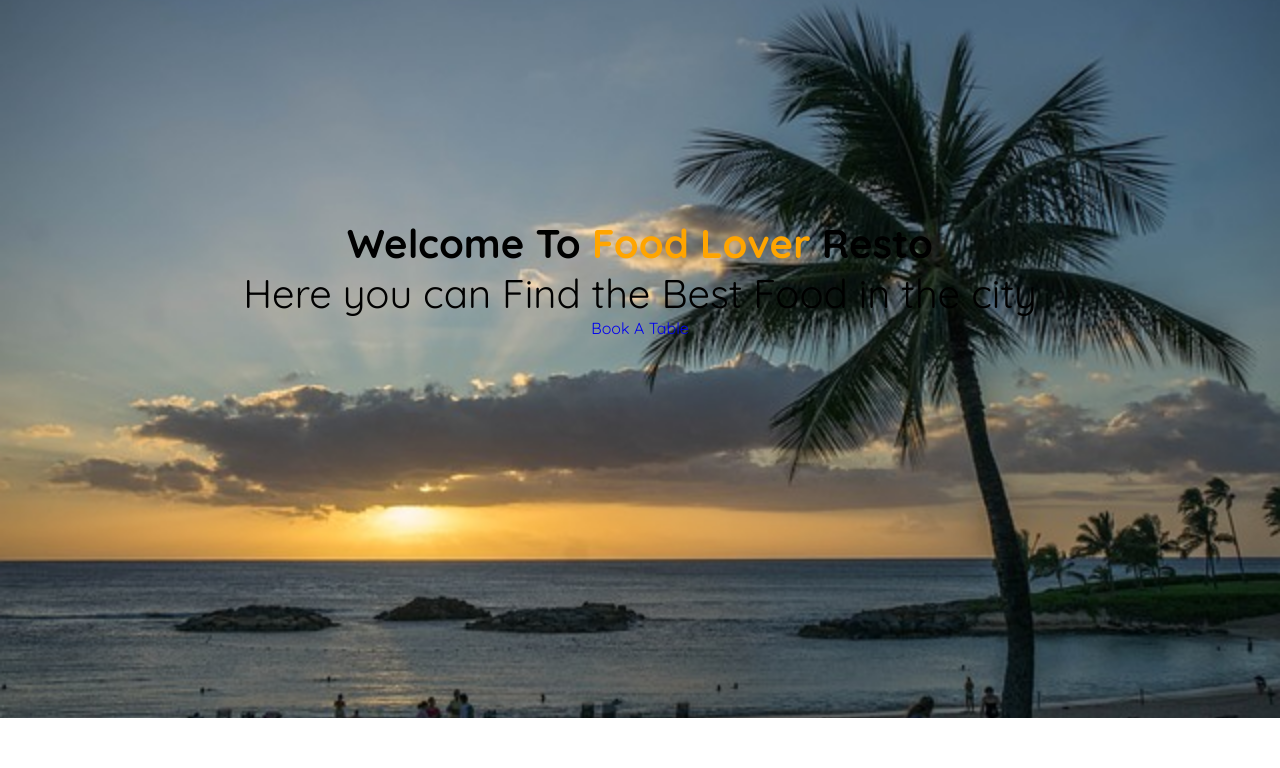
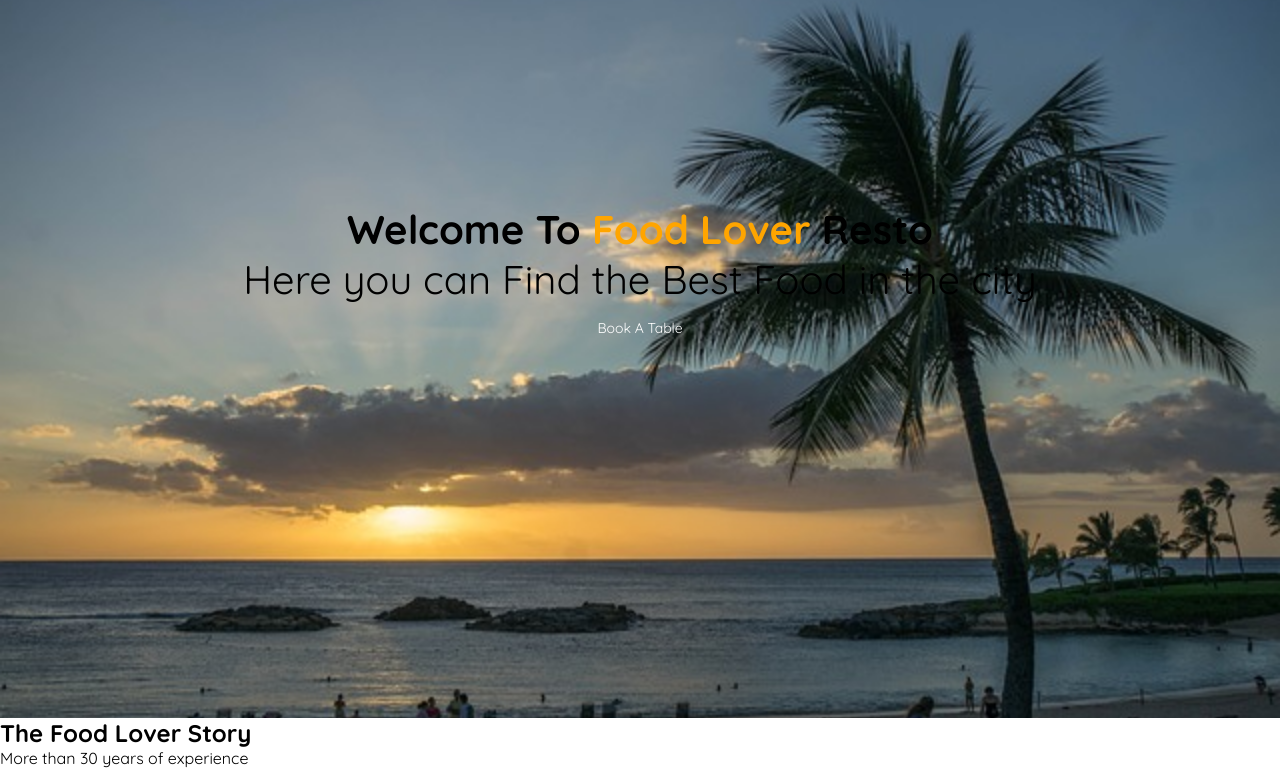
Before and after one commit to soulama/basic_css, a plain HTML site: page index.html in a window 1280 px wide. Shown: the part 82-850 px from the top of the page. Before the commit the page ends 800 px from the top, so only its background shows below. Drawn offline with Linux system fonts and the light colour scheme.

Commit message:
add about section

```diff
--- a/index.html
+++ b/index.html
@@ -25,10 +25,23 @@
 <div class="content">
     <h1>Welcome To <span class="primary-text">Food Lover</span> Resto</h1>
     <p>Here you can Find the Best Food in the city</p>
-    <a href="#" class="btn btn-primary"> Book A Table</a>
+    <a href="#" class="btn btn-primary"> Book A Table </a>
 </div>
 
 </header>
 
+    <main>
+        <!--About Start Section-->
+        <section id="about">
+            <div class="container">
+                <div class="title">
+                    <h2>The Food Lover Story</h2>
+                    <p>More than 30 years of experience</p>
+                </div>
+            </div>
+        </section>
+        <!--About End Section-->
+    </main>
+
 </body>
 </html>
--- a/style.css
+++ b/style.css
@@ -38,6 +38,23 @@ a{
     color: orange;
 }
 
+.btn {
+    display: inline-block;
+    padding: 15px 30px;
+    border: none;
+    border-radius: 15px;
+}
+
+.btn-primary{
+    color: #fff;
+    border: 1px;
+    font-size: 14px;
+}
+
+.btn-primary:hover{
+    background-color: yellow;
+}
+
 header{
     height: 100vh;
     background: url('./bg.jpg') center center/cover no-repeat;
```
